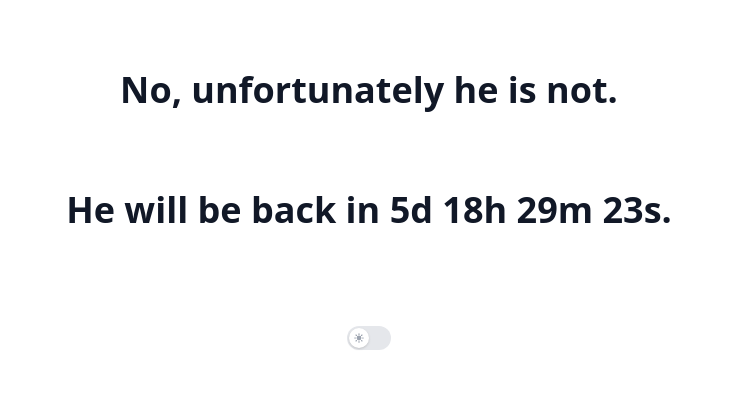
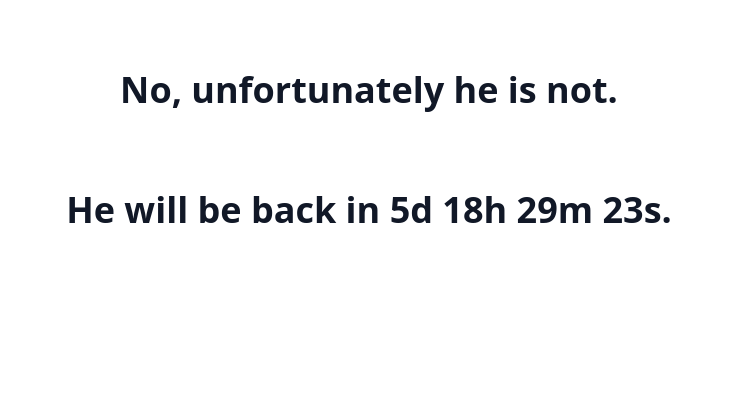
Before and after one commit to redxtech/reginald, a Vue app: page / in a window 1280 px wide. Shown: the part 234-630 px from the top of the page, without its empty margins (271-1010 px from the left). Built offline with nearby package versions, Linux system fonts and the light colour scheme; a web font is replaced by a local one.

Commit message:
fix footer

```diff
--- a/src/App.vue
+++ b/src/App.vue
@@ -1,13 +1,13 @@
 <template>
   <!-- This example requires Tailwind CSS v2.0+ -->
-  <div class="container mx-auto px-4 sm:px-6 lg:px-8">
+  <div class="container mx-auto px-4 sm:px-6 lg:px-8 flex flex-col min-h-screen">
     <!-- This example requires Tailwind CSS v2.0+ -->
-    <div class="bg-white dark:bg-gray-800">
-      <div class="max-w-7xl mx-auto py-16 px-4 sm:py-24 sm:px-6 lg:px-8">
-        <div class="text-center">
-          <p class="mt-1 text-4xl font-extrabold text-gray-900 dark:text-white sm:text-5xl sm:tracking-tight lg:text-6xl">Is Reginald Here Today?</p>
-          <p class="max-w-xl mt-5 mx-auto text-xl text-gray-500 dark:text-gray-400">Remember, reginald is only here on alternating Tuesdays.</p>
-        </div>
+    <div class="max-w-7xl mx-auto py-16 px-4 sm:py-24 sm:px-6 lg:px-8">
+      <div class="text-center">
+        <p class="mt-1 text-4xl font-extrabold text-gray-900 dark:text-white sm:text-5xl sm:tracking-tight lg:text-6xl">
+          Is Reginald Here Today?</p>
+        <p class="max-w-xl mt-5 mx-auto text-xl text-gray-500 dark:text-gray-400">Remember, reginald is only here on
+          alternating Tuesdays.</p>
       </div>
     </div>
     <reginald />
@@ -18,11 +18,10 @@
 <script setup>
   import Reginald from './components/Reginald.vue'
   import Theme from './components/Theme.vue'
-
 </script>
 
 <style>
-  #app {
-    @apply min-h-screen bg-white dark:bg-gray-800;
+  body {
+    @apply bg-white dark:bg-gray-800;
   }
 </style>
--- a/src/components/Reginald.vue
+++ b/src/components/Reginald.vue
@@ -1,5 +1,5 @@
 <template>
-  <section v-if="isAlternatingTuesday.status || manualShow.status">
+  <section v-if="isAlternatingTuesday.status || manualShow.status" class="flex-1">
     <div class="max-w-2xl mx-auto text-center pb-8 px-4 sm:pb-10 sm:px-6 lg:px-8">
       <h2
         class="text-3xl font-extrabold text-gray-900 dark:text-white sm:text-4xl"
@@ -13,7 +13,7 @@
       <img src="../assets/reginald.jpg" alt="This is Reginald. Everybody say 'Hi Reginald'">
     </picture>
   </section>
-  <section v-else>
+  <section v-else class="flex-1">
     <div class="max-w-3xl mx-auto text-center pb-8 px-4 sm:pb-10 sm:px-6 lg:px-8">
       <h2
         class="text-3xl font-extrabold text-gray-900 dark:text-white sm:text-4xl"
```
